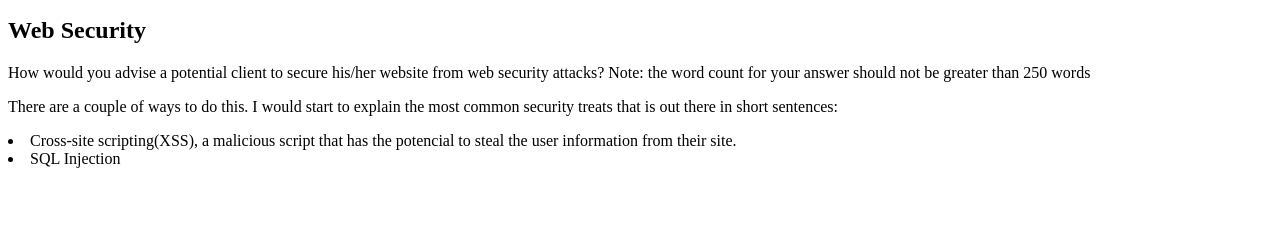
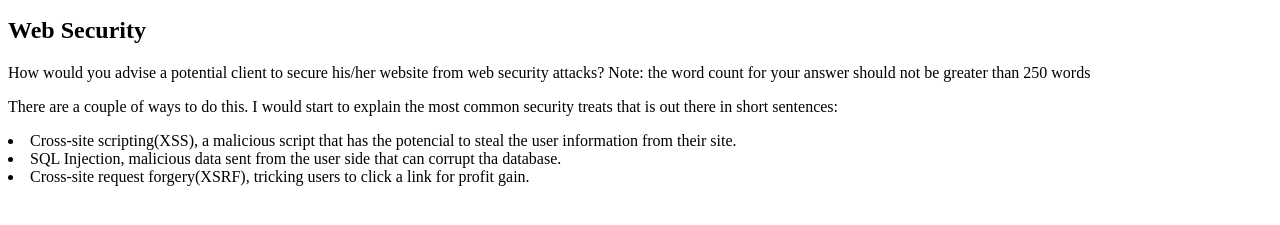
Before and after one commit to Noroff-FEU-Assignments/cross-course-project-DagJordansen, a plain HTML site: page index.html in a window 1280 px wide. Shown: the part 101-326 px from the top of the page. Drawn offline with Linux system fonts and the light colour scheme.

Commit message:
Added text

```diff
--- a/index.html
+++ b/index.html
@@ -16,7 +16,10 @@
       Cross-site scripting(XSS), a malicious script that has the potencial to steal the user information from their site.
     </li>
     <li>
-      SQL Injection
+      SQL Injection, malicious data sent from the user side that can corrupt tha database.
+    </li>
+    <li>
+      Cross-site request forgery(XSRF), tricking users to click a link for profit gain.
     </li>
   </body>
 </html>
```
